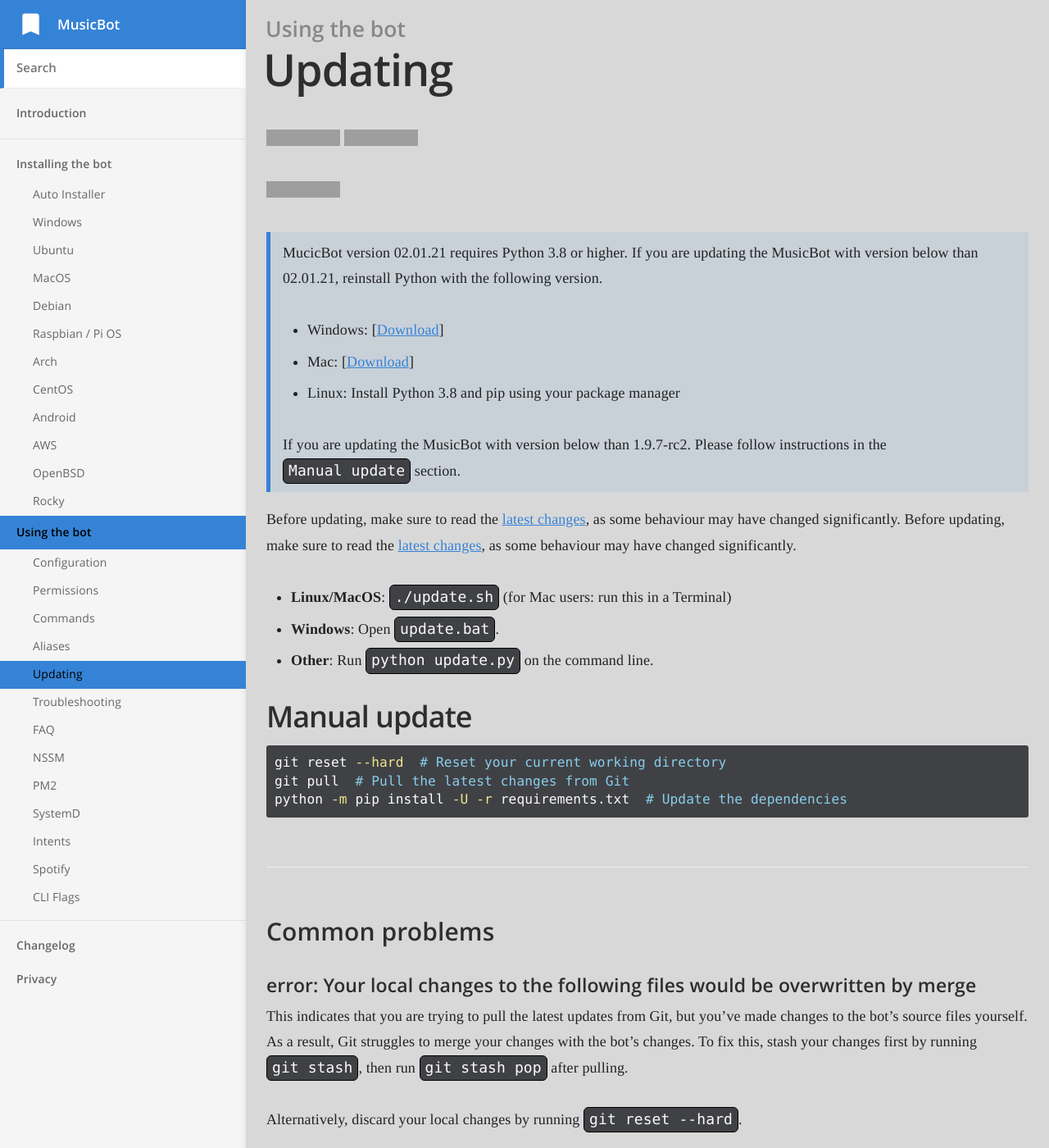
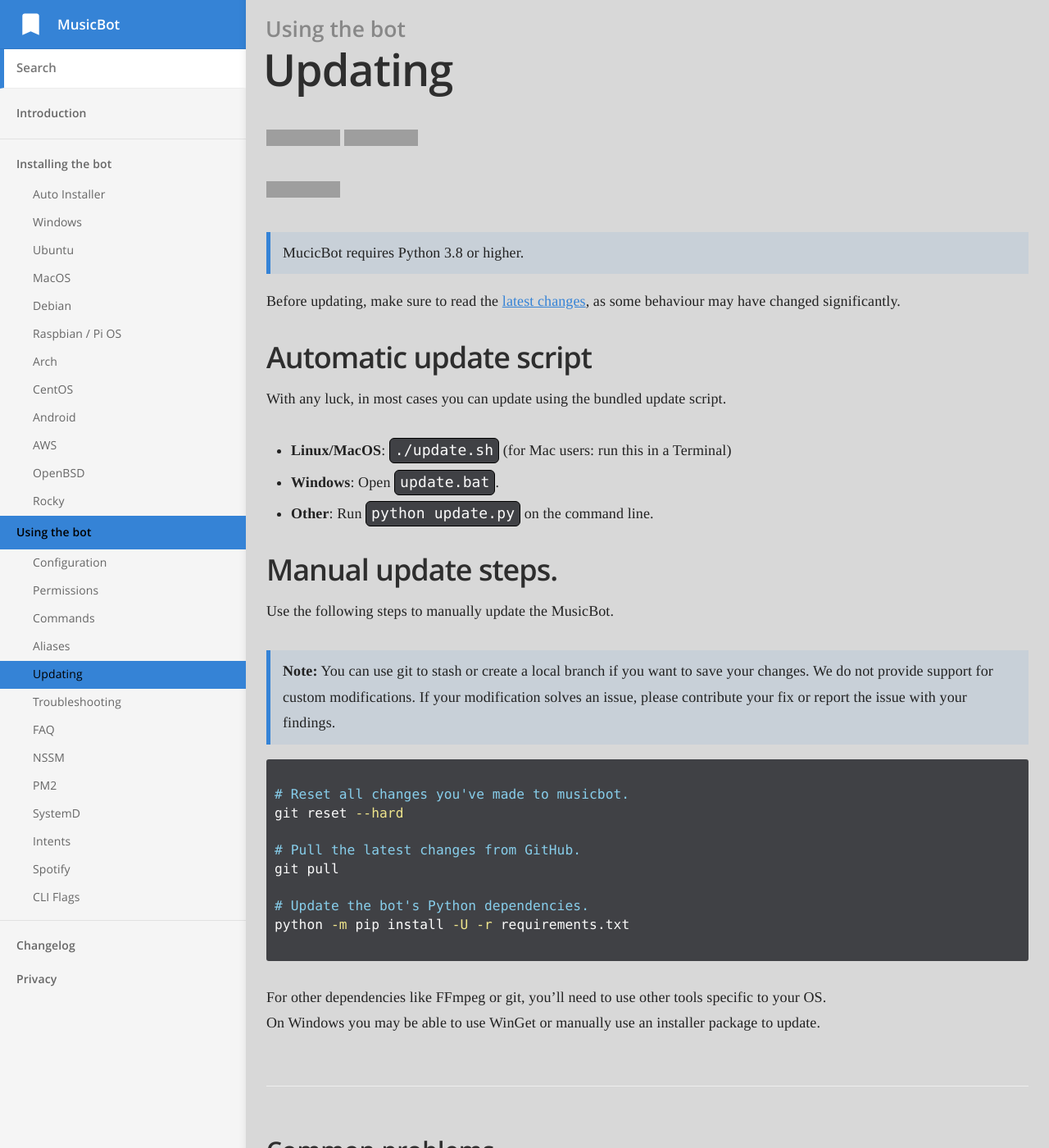
Before and after one commit to Just-Some-Bots/MusicBot, a Jekyll site: the page built from _docs/using/updating.md, in a window 1280 px wide and 1400 px high. Shown: the whole window at 82% size. Built offline with Jekyll 4.4.1, drawn with Linux system fonts in a browser that asks for light colours; grey boxes are pictures that could not be loaded.

Commit message:
Update updating.md

````diff
--- a/_docs/using/updating.md
+++ b/_docs/using/updating.md
@@ -4,33 +4,47 @@ category: Using the bot
 order: 5
 ---
 
-[![GitHub stars](https://img.shields.io/github/stars/Just-Some-Bots/MusicBot.svg)](https://github.com/Just-Some-Bots/MusicBot/stargazers)
-[![GitHub forks](https://img.shields.io/github/forks/Just-Some-Bots/MusicBot.svg)](https://github.com/Just-Some-Bots/MusicBot/network)
+[![GitHub stars](https://img.shields.io/github/stars/Just-Some-Bots/MusicBot.svg)](https://github.com/Just-Some-Bots/MusicBot/stargazers) [![GitHub forks](https://img.shields.io/github/forks/Just-Some-Bots/MusicBot.svg)](https://github.com/Just-Some-Bots/MusicBot/network)
 
-[![Python version](https://img.shields.io/badge/python-3.8%203.9%203.10%203.11-blue.svg)](https://python.org)
+[![Python version](https://img.shields.io/badge/python-3.8%20to%203.13-blue.svg)](https://python.org)
 
 
-> MucicBot version 02.01.21 requires Python 3.8 or higher. If you are updating the MusicBot with version below than 02.01.21, reinstall Python with the following version.
-> - Windows: [[Download](https://www.python.org/ftp/python/3.8.17/python-3.8.17.exe)]
-> - Mac: [[Download](https://www.python.org/ftp/python/3.8.17/python-3.8.17-macosx10.6.pkg)]
-> - Linux: Install Python 3.8 and pip using your package manager
->
-> If you are updating the MusicBot with version below than 1.9.7-rc2. Please follow instructions in the `Manual update` section.
+> MucicBot requires Python 3.8 or higher.
 
 Before updating, make sure to read the [latest changes](/MusicBot/changelog), as some behaviour may have changed significantly.
-Before updating, make sure to read the [latest changes](/MusicBot/changelog), as some behaviour may have changed significantly.
+
+## Automatic update script
+
+With any luck, in most cases you can update using the bundled update script.
 
 * **Linux/MacOS**: `./update.sh` (for Mac users: run this in a Terminal)
 * **Windows**: Open `update.bat`.
 * **Other**: Run `python update.py` on the command line.
 
-## Manual update
+## Manual update steps.
+
+Use the following steps to manually update the MusicBot.
+
+> **Note:** You can use git to stash or create a local branch if you want to save your changes.
+We do not provide support for custom modifications.  If your modification solves an issue, please contribute your fix or report the issue with your findings.
+
 
 ```sh
-git reset --hard  # Reset your current working directory
-git pull  # Pull the latest changes from Git
-python -m pip install -U -r requirements.txt  # Update the dependencies
+
+# Reset all changes you've made to musicbot.
+git reset --hard
+
+# Pull the latest changes from GitHub.
+git pull
+
+# Update the bot's Python dependencies.
+python -m pip install -U -r requirements.txt
+
 ```
+
+For other dependencies like FFmpeg or git, you'll need to use other tools specific to your OS.
+On Windows you may be able to use WinGet or manually use an installer package to update.
+
 
 ### Common problems
 #### error: Your local changes to the following files would be overwritten by merge
````
